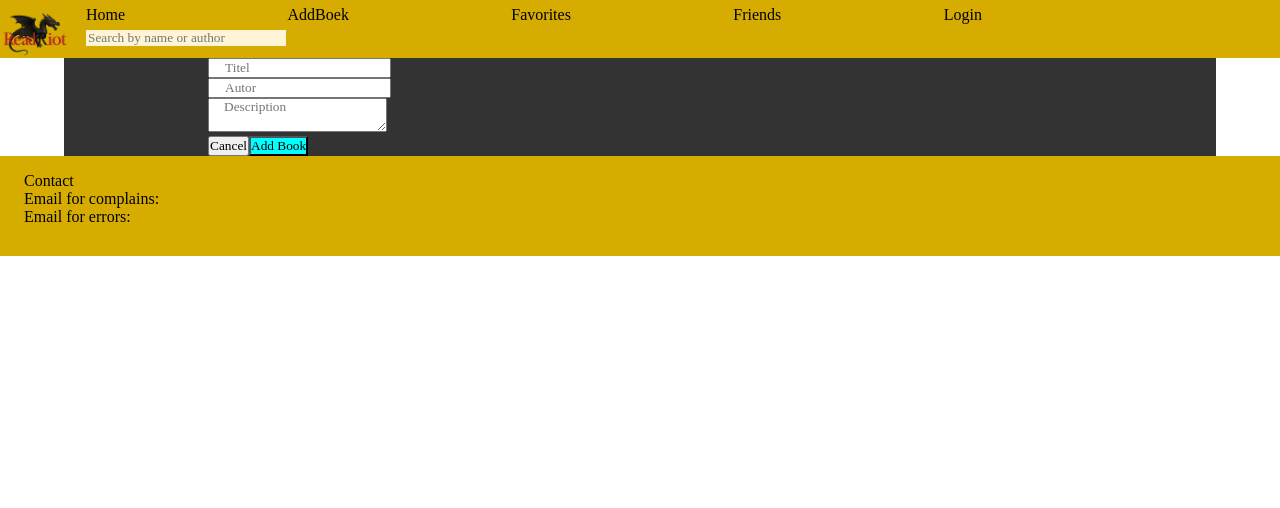
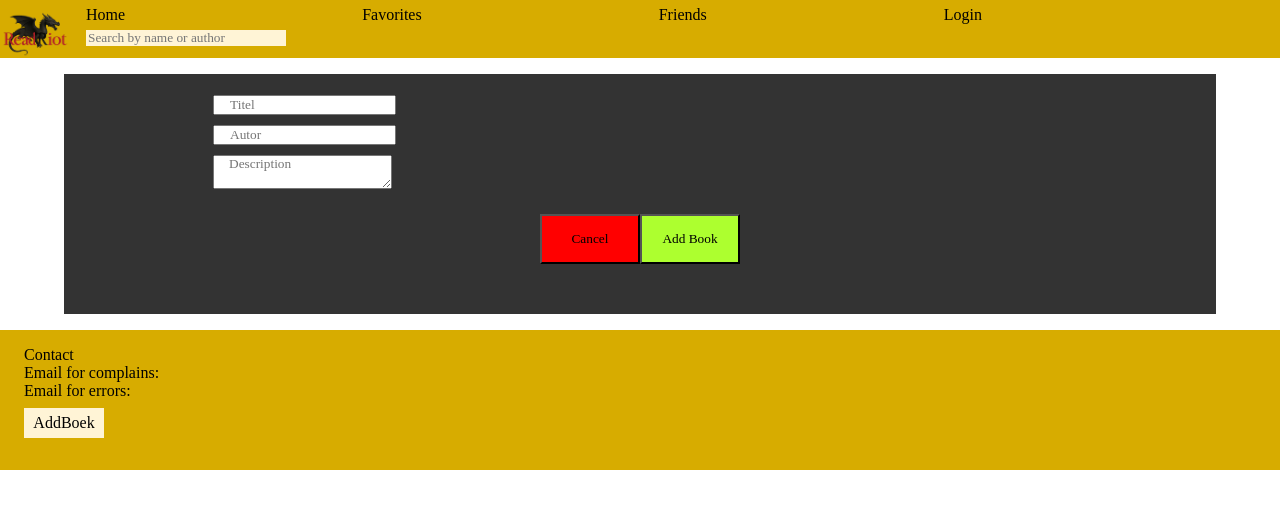
Before and after one commit to Ruveydabal/ReadRiot, a React (Vite) app: page /addbook in a window 1280 px wide. Shown: the top 508 px of the page. Built offline with nearby package versions, Linux system fonts and the light colour scheme; a web font is replaced by a local one.

Commit message:
Add Books
Made an Add Books page. You can get there if you click on the button in the footer. If you click cancel, you go back to home. If you add book you add book

```diff
--- a/src/css/Books.scss
+++ b/src/css/Books.scss
@@ -23,8 +23,11 @@
 }
 
 .background {
+    height: 100%;
     width: 100%;
     .addToDatabase {
+        margin-top: 1rem;
+        margin-bottom: 1rem;
         background-color: #333333;
         width: 90%;
         height: auto;
@@ -33,11 +36,14 @@
         justify-content: center;
         align-items: center;
         .alignitemsdatabase{
+            margin-top: 1rem;
+            margin-bottom: 1rem;
             width: 75%;
             display: flex;
             flex-direction: column;
             align-items: flex-start;
             .addTitle {
+                padding: 5px;
                 .titlebook {
                     padding-left: 15px;
                     outline: none;
@@ -45,6 +51,7 @@
                 }
             }
             .addAuthor {
+                padding: 5px;
                 .authorbook {
                     padding-left: 15px;
                     outline: none;
@@ -52,22 +59,33 @@
                 }
             }
             .addDescription {
+                padding: 5px;
                 .descriptionbook {
                     padding-left: 15px;
                     outline: none;
                     box-shadow: none;
                 }
             }
-            .buttondetails {
-                width: 120px;
-                display: flex;
-                flex-direction: row;
-                justify-content: space-between;
-                .btns {
-                    .addbtn {
-                        background-color: aqua;
-                    }
-                }
+        }
+    }
+    .buttondetails {
+        height: 100px;
+        width: 100%;
+        display: flex;
+        flex-direction: row;
+        justify-content: center;
+        .btns {
+            .cancelbtn {
+                padding: 5px;
+                height: 50px;
+                width: 100px;
+                background-color: red;
+            }
+            .addbtn {
+                padding: 5px;
+                height: 50px;
+                width: 100px;
+                background-color: greenyellow;
             }
         }
     }
--- a/src/css/Footer.scss
+++ b/src/css/Footer.scss
@@ -9,14 +9,40 @@
 .backgroundFooter {
     background-color: #D7AC00;
     width: auto;
-    height: 100px;
+    height: 140px;
     display: flex;
     flex-direction: column;
     align-items: flex-start;
-    .contact {
+    .footerdetails {
         display: flex;
         flex-direction: column;
-        margin-top: 1rem;
-        margin-left: 1.5rem;
+        .contact {
+            display: flex;
+            flex-direction: column;
+            margin-top: 1rem;
+            margin-left: 1.5rem;
+        }
+        .buttonfooter {
+            margin-top: 0.5rem;
+            margin-left: 1.5rem;
+            display: flex;
+            flex-direction: column;
+            justify-content: center;
+            align-items: center;
+            background-color: #FFF4D6;
+            width: 80px;
+            height: 30px;
+            .navLink {
+                height: 30px;
+                width: auto;
+                display: flex;
+                align-items: center;
+                justify-content: center;
+                a {
+                    text-decoration: none;
+                    color: black;
+                }
+            }
+        }
     }
 }
--- a/src/pages/AddBoek.jsx
+++ b/src/pages/AddBoek.jsx
@@ -4,9 +4,11 @@ import Nav from "./Nav.jsx";
 import Footer from "./Footer.jsx";
 import "../css/Footer.scss";
 import { getDocs, collection, doc, getFirestore, updateDoc, addDoc } from "firebase/firestore";
+import { useNavigate } from 'react-router-dom';
 import { db } from "../Firebase.jsx";
 
 const AddBoek = () => {
+    const navigate = useNavigate();
 
     const book = collection(db, "Books");
 
@@ -61,17 +63,16 @@ const AddBoek = () => {
                                 onChange={(e) => setInfo({ ...getInfo, description: e.target.value })}
                             />
                         </div>
-
+                    </div>
                     <div className="buttondetails">
                         <div className="btns">
-                                <button>
+                            <button className="cancelbtn" onClick={() => navigate("/")}>
                                 Cancel
                             </button>
 
                             <button className="addbtn" onClick={createBook}>
                                 Add Book
                             </button>
-                            </div>
                         </div>
                     </div>
                 </div>
--- a/src/pages/Footer.jsx
+++ b/src/pages/Footer.jsx
@@ -1,11 +1,13 @@
 import React from "react";
 import "../css/Footer.scss";
 import AddBoek from "./AddBoek.jsx";
+import { Link } from "react-router-dom";
 
 const Footer = () => {
     return (
         <footer>
             <div className="backgroundFooter">
+                <div className="footerdetails">
                     <div className="contact">
                         <a>
                             Contact
@@ -17,6 +19,14 @@ const Footer = () => {
                             Email for errors:
                         </a>
                     </div>
+                    <div className="buttonfooter">
+                        <div className="navLink">
+                            <Link to={"/addbook"} >
+                                AddBoek
+                            </Link>
+                        </div>
+                    </div>
+                </div>
             </div>
         </footer>
     );
--- a/src/pages/Nav.jsx
+++ b/src/pages/Nav.jsx
@@ -17,11 +17,11 @@ const Nav = () => {
                                 Home
                             </Link>
                         </div>
-                        <div className="navLink">
+                        {/* <div className="navLink">
                             <Link to={"/addbook"} >
                                 AddBoek
                             </Link>
-                        </div>
+                        </div> */}
                         <div className="navLink">
                             <Link to={"/favorite"} >
                                 Favorites
```
Lines whose indentation alone changed are shown as unchanged.
